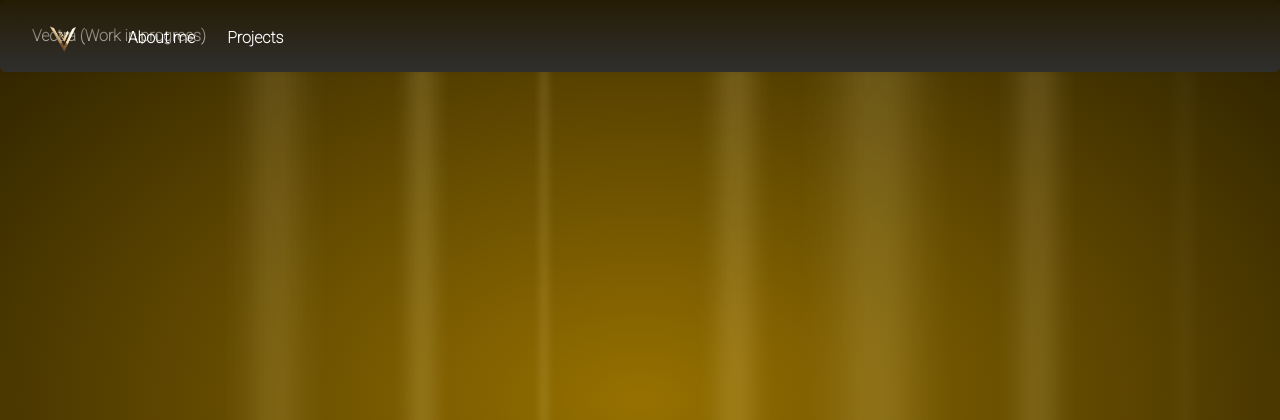
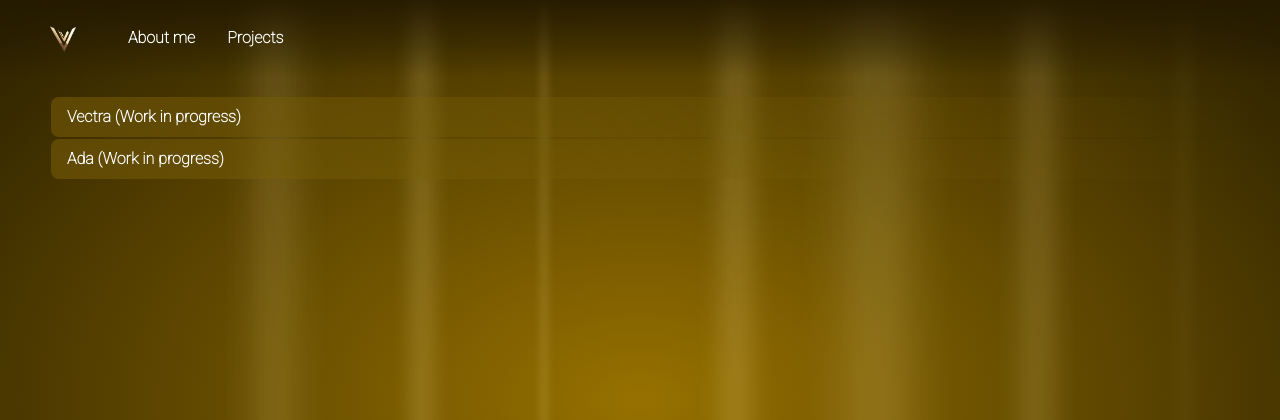
Before and after one commit to Villanua/personal_web, a Django app: page / in a window 1280 px wide, after a click on "Projects". Shown: the top 420 px of the page. Run offline with Django 5.2, Linux system fonts and the light colour scheme; parts of the project's set-up code (start-up, migrations or seed data) failed here and were passed over; some libraries are stand-ins or nearby versions.

Commit message:
Fix some bugs in HTML and CSS

```diff
--- a/villanua_web_django/main_page_app/static/css/navbar.css
+++ b/villanua_web_django/main_page_app/static/css/navbar.css
@@ -22,15 +22,22 @@ header {
 }
 
 /* Project accordion styles */
+#projectsAccordion {
+    margin-top: 80px;
+}
+
 #projectsAccordion .card {
-    background-color: #303030; /* Same background color as navbar */
+    background: none;
     border: none; /* No border */
+    padding-left: 50px;
 }
 
 #projectsAccordion .list-group-item {
-    background-color: #303030; /* Same background color as navbar */
-    color: #ffffff; /* Same text color as navbar */
-    border: none; /* No border */
+    margin: 1px;
+    background: linear-gradient(to right, #7a5f078a, #00000000);
+    color: #ffffff;
+    border: none;
+    border-radius: 0.5rem;
     transition: font-size 0.3s ease, background-color 0.3s ease, color 0.3s ease; /* Smooth transition for font size, background color, and text color change */
 }
 
--- a/villanua_web_django/main_page_app/static/js/ui.js
+++ b/villanua_web_django/main_page_app/static/js/ui.js
@@ -7,99 +7,66 @@ $(document).ready(function() {
         $('body').addClass('mobile');
     }
 
+    // Function to apply zoom effect
+    function applyZoomEffect(callback) {
+        const zoomContainer = $('<div></div>'); // Temporary container for zoom effect
+        zoomContainer.css({
+            position: 'fixed',
+            top: 0,
+            left: 0,
+            width: '100vw',
+            height: '100vh',
+            zIndex: 999,
+            pointerEvents: 'none',
+            transform: 'scale(1)',
+            transition: 'transform 5s ease-in-out',
+        });
+
+        // Append the zoom container to the body
+        $('body').append(zoomContainer);
+
+        // Start the zoom effect
+        setTimeout(() => {
+            zoomContainer.css('transform', 'scale(3)');
+        }, 100); // Small delay to ensure transition applies
+
+        // Remove the zoom container and execute callback after 5 seconds
+        setTimeout(() => {
+            zoomContainer.remove();
+            if (callback) callback();
+        }, 10000);
+    }
+
     $('#logo-link').click(function() {
-        console.log("Home")
-        $('#home-page').css("display", "block");
-        $('#about-me-page').css("display", "none");
-        $('#projects-page').css("display", "none");
+        console.log("Home");
+        applyZoomEffect(() => {
+            $('#home-page').css("display", "block");
+            $('#about-me-page').css("display", "none");
+            $('#projects-page').css("display", "none");
+        });
         $(".navbar-collapse").collapse('hide');
-        $("body").append(lineContainer);
-    })
+    });
 
     $('#about-me-link').click(function() {
-        console.log("About me")
-        if ($('#home-page').css("display") !== "none") {
-            generateLines();
-            $('#home-page').fadeOut(2000, function() {
-                $('#about-me-page').fadeIn(2000);
-            });
-        }
-        else {
+        console.log("About me");
+        applyZoomEffect(() => {
             $('#home-page').css("display", "none");
             $('#about-me-page').css("display", "block");
-        }
-
-        $('#projects-page').css("display", "none");
+            $('#projects-page').css("display", "none");
+        });
         $(".navbar-collapse").collapse('hide');
-    })
+    });
 
     $('.project-link').click(function() {
-        console.log("Project link clicked")
+        console.log("Project link clicked");
+        applyZoomEffect(() => {
+            $('#home-page').css("display", "none");
+            $('#about-me-page').css("display", "none");
+            $('#projects-page').css("display", "block");
+        });
         $("#projectsAccordion").collapse('hide');
         $(".navbar-collapse").collapse('hide');
-    })
-
-    // Función para generar un número aleatorio con distribución gaussiana
-    function gaussianRandom(mean, stdDev) {
-        let u = 0, v = 0;
-        while (u === 0) u = Math.random(); // Convert [0,1) to (0,1)
-        while (v === 0) v = Math.random();
-        let z = Math.sqrt(-2.0 * Math.log(u)) * Math.cos(2.0 * Math.PI * v);
-        return z * stdDev + mean;
-    }
-
-    // Función para generar líneas blancas
-    function generateLines() {
-        const lineContainer = $('<div></div>'); // Contenedor temporal para las líneas y el efecto de fondo
-        lineContainer.css({
-            position: 'fixed', // Fijar en toda la pantalla
-            top: 0,
-            left: 0,
-            width: '100vw', // Asegurar que cubre toda la pantalla
-            height: '100vh',
-            backgroundColor: 'rgba(255, 255, 255, 0)', // Comienza transparente
-            zIndex: 999, // Asegurar que esté encima de todo
-            pointerEvents: 'none',
-            transition: 'background-color 2s ease-in-out', // Transición gradual
-        });
-
-        // Añadir el lineContainer al body
-        $('body').append(lineContainer);
-
-        // Iniciar la transición a blanco semitransparente
-        setTimeout(() => {
-            lineContainer.css('backgroundColor', '#ffe79a');
-        }, 1000); // Pequeño retraso para asegurar que la transición se aplica
-
-        const totalLines = Math.min(Math.floor($(window).width() / 10), 100); // Número de líneas basado en el ancho de la página con un máximo de 120
-        for (let i = 0; i < totalLines; i++) {
-            const line = $('<div class="transition-light"></div>');
-            const randomLeft = Math.min(Math.max(gaussianRandom(50, 25), 0), 100); // Posición horizontal con media 50 y desviación estándar 15
-            const randomDelay = Math.max(gaussianRandom(1, 0.5), 0); // Retraso con media 1s y desviación estándar 0.5s
-            const randomDuration = Math.max(gaussianRandom(3, 1), 1); // Duración con media 3s y desviación estándar 1s
-            const randomWidth = Math.max(gaussianRandom(11, 10), 1); // Grosor con media 10px y desviación estándar 5px
-            const randomBoxShadow = Math.max(gaussianRandom(50, 30), 10); // Ancho de box-shadow con media 30px y desviación estándar 10px
-
-            line.css({
-                backgroundColor: '#ffe79a',
-                left: `${randomLeft}vw`,
-                width: `${randomWidth}px`, // Grosor de la línea
-                boxShadow: `#dfb011 0px 0px ${randomBoxShadow}px 2px`,
-                animation: `floatUpSlow ${randomDuration}s ease-in-out forwards`,
-                animationDelay: `${randomDelay}s`,
-            });
-
-            lineContainer.append(line);
-        }
-
-        setTimeout(() => {
-            // Restaurar el lineContainer a transparente y eliminarlo
-            lineContainer.css('backgroundColor', 'rgba(255, 255, 255, 0)');
-        }, 2000); // Ajustado a 12s para dar margen de animación
-        setTimeout(() => {
-            lineContainer.remove();
-        }, 8000); // Esperar a que termine la transición antes de eliminar
-    }
+    });
 
     // Detectar clics fuera del acordeón y del toggler y cerrarlos
     $(document).click(function(event) {
--- a/villanua_web_django/main_page_app/templates/main_page_app/main.html
+++ b/villanua_web_django/main_page_app/templates/main_page_app/main.html
@@ -26,15 +26,16 @@
         <script src="https://unpkg.com/typed.js@2.1.0/dist/typed.umd.js"></script>
         <script src="https://ajax.googleapis.com/ajax/libs/jquery/3.2.1/jquery.min.js"></script>
         <script src="{% static 'js/ui.js' %}"></script>
-        <script src="{% static 'js/background.js' %}"></script>
 
         <!-- Custom Styles -->
-        <link rel="stylesheet" href="{% static 'css/background.css' %}" />
         <link rel="stylesheet" href="{% static 'css/styles.css' %}" />
         <link rel="stylesheet" href="{% static 'css/navbar.css' %}" />
         <link rel="stylesheet" href="{% static 'css/home.css' %}" />
         <link rel="stylesheet" href="{% static 'css/about_me.css' %}" />
         <link rel="stylesheet" href="{% static 'css/chatbot.css' %}" />
+
+        <!-- Favicon -->
+        <link rel="icon" type="image/png" href="{% static 'img/logo.png' %}" sizes="16x16" />
     </head>
 
     <body>
@@ -70,10 +71,12 @@
           <div class="card card-body">
               <ul class="list-group">
                 <li class="list-group-item"><a href="https://github.com/Villanua/vectra_hw" class="project-link" id="project1-link">Vectra (Work in progress)</a></li>
+                <li class="list-group-item"><a href="https://github.com/Villanua" class="project-link" id="project1-link">Ada (Work in progress)</a></li>
                 <!-- Add more projects here -->
               </ul>
           </div>
         </div>
+
       </header>
 
 
```
Also changed, not shown: villanua_web_django/villanua_web_project/settings.py (+36 -27 lines), 4 other files. Lines whose indentation alone changed are shown as unchanged.
